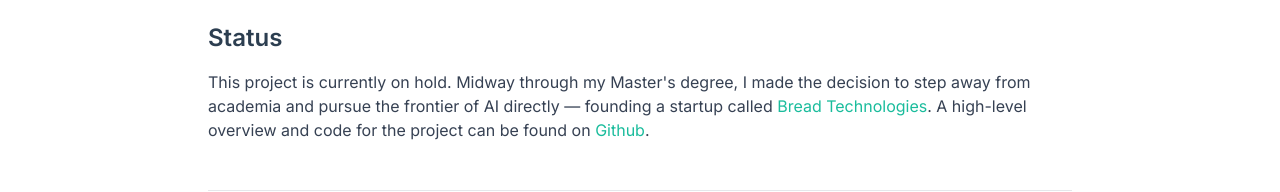
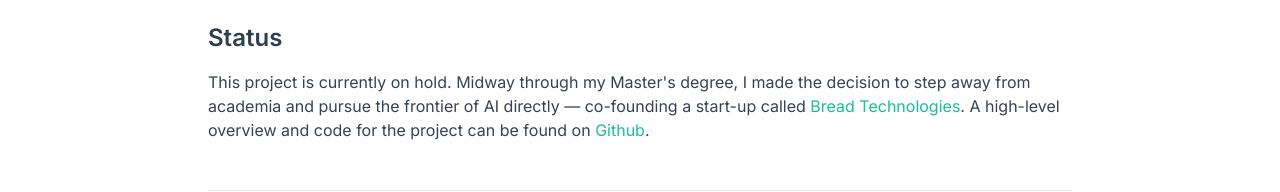
Before and after one commit to VanessaAnneliese/Cameron-witkowski-website, a Next.js app: page /projects/masters-thesis in a window 1280 px wide. Shown: the part 1087-1279 px from the top of the page. Built offline with nearby package versions, Linux system fonts and the light colour scheme.

Commit message:
Change to co-founding a start-up in masters thesis status

```diff
--- a/src/app/projects/masters-thesis/page.tsx
+++ b/src/app/projects/masters-thesis/page.tsx
@@ -65,8 +65,8 @@ export default function MastersThesisPage() {
         <h2 className="text-2xl font-bold text-[#2c3e50] mt-10 mb-4">Status</h2>
         <p className="mb-4">
           This project is currently on hold. Midway through my Master&apos;s degree, I made the
-          decision to step away from academia and pursue the frontier of AI directly — founding a
-          startup called{" "}
+          decision to step away from academia and pursue the frontier of AI directly — co-founding a start-up called
+          {" "}
           <a href="https://breadtechnologies.com" target="_blank" rel="noopener noreferrer" className="text-[#1abc9c] hover:underline">
             Bread Technologies
           </a>
```
